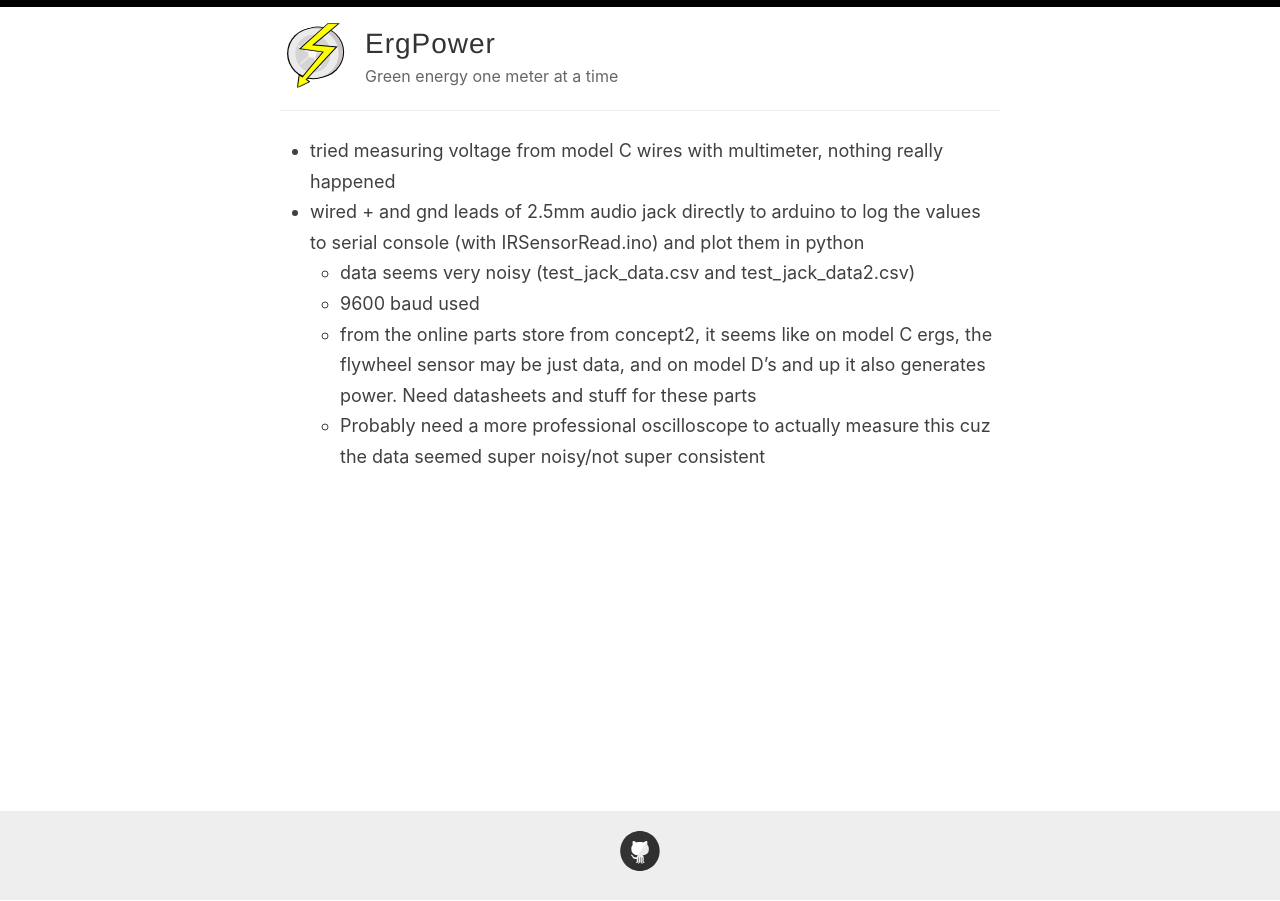
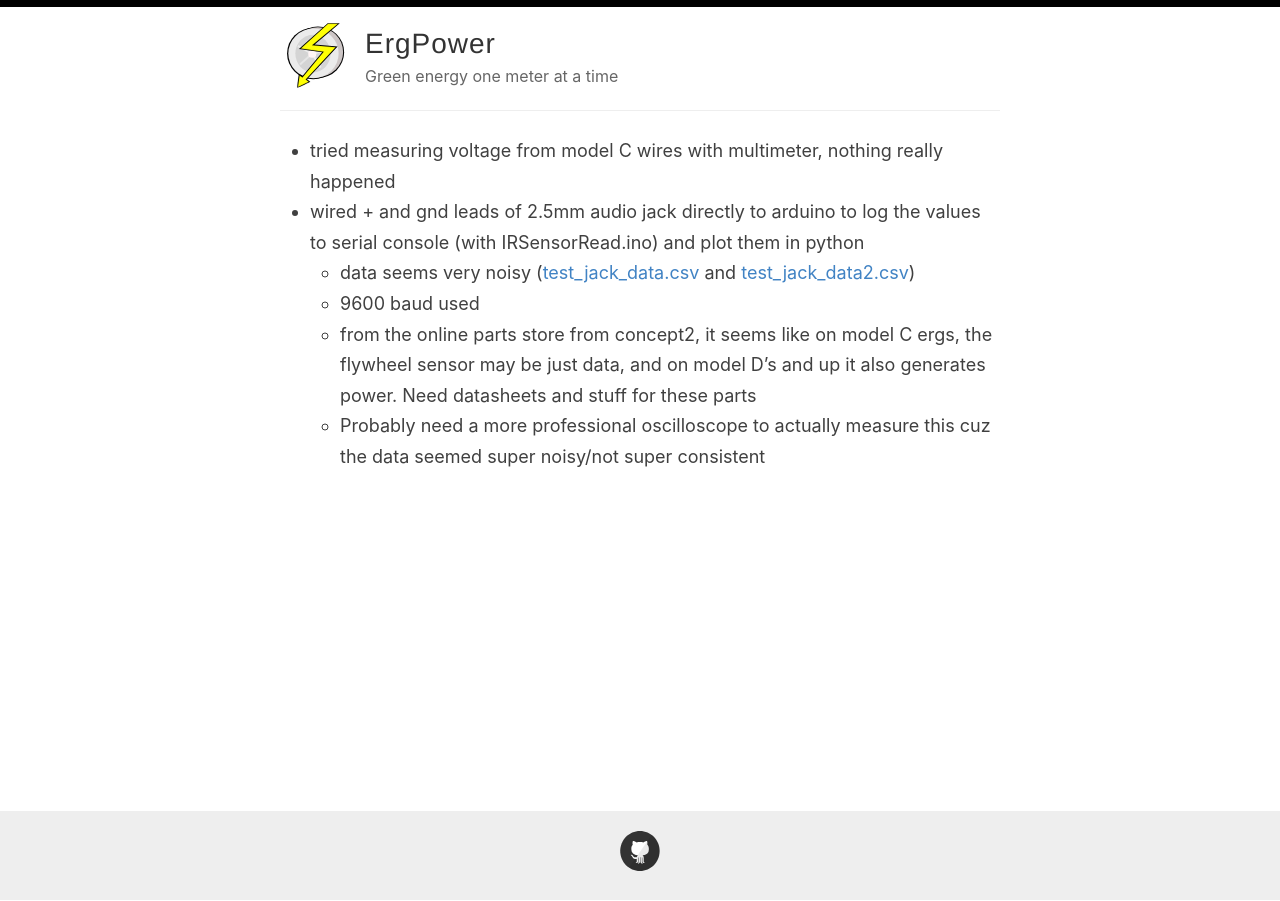
Before and after one commit to MoralCode/ErgPower, a Jekyll site: the page built from experiments/2020-06-10-experiment1-builtin-voltage-check.md, in a window 1280 px wide. Built offline with Jekyll 4.4.1, drawn with Linux system fonts in a browser that asks for light colours; our own code applies the rules of GitHub Pages for plain Markdown files; comment, search, counter and statistics services are not loaded; part of the change alters nothing that is shown.

```diff
--- a/experiments/2020-06-10-experiment1-builtin-voltage-check.md
+++ b/experiments/2020-06-10-experiment1-builtin-voltage-check.md
@@ -3,7 +3,7 @@ type: experiment
 ---
 - tried measuring voltage from model C wires with multimeter, nothing really happened
 - wired + and gnd leads of 2.5mm audio jack directly to arduino to log the values to serial console (with IRSensorRead.ino) and plot them in python
-	- data seems very noisy (test_jack_data.csv and  test_jack_data2.csv)
+	- data seems very noisy ([test_jack_data.csv](../files/experiments/1/test_jack_data.csv) and  [test_jack_data2.csv](../files/experiments/1/test_jack_data2.csv))
     - 9600 baud used
     - from the online parts store from concept2, it seems like on model C ergs, the flywheel sensor may be just data, and on model D’s and up it also generates power. Need datasheets and stuff for these parts
     - Probably need a more professional oscilloscope to actually measure this cuz the data seemed super noisy/not super consistent
```
